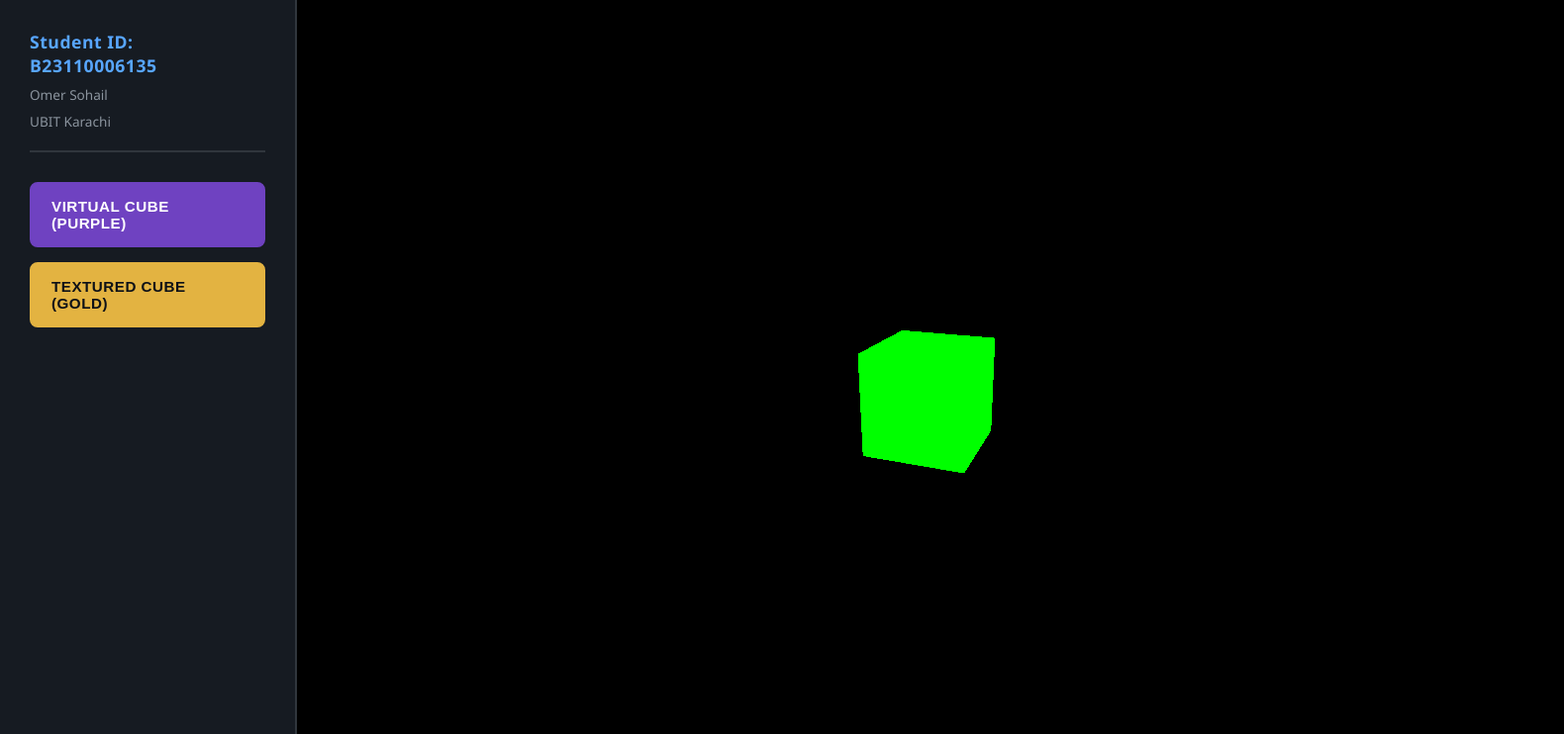
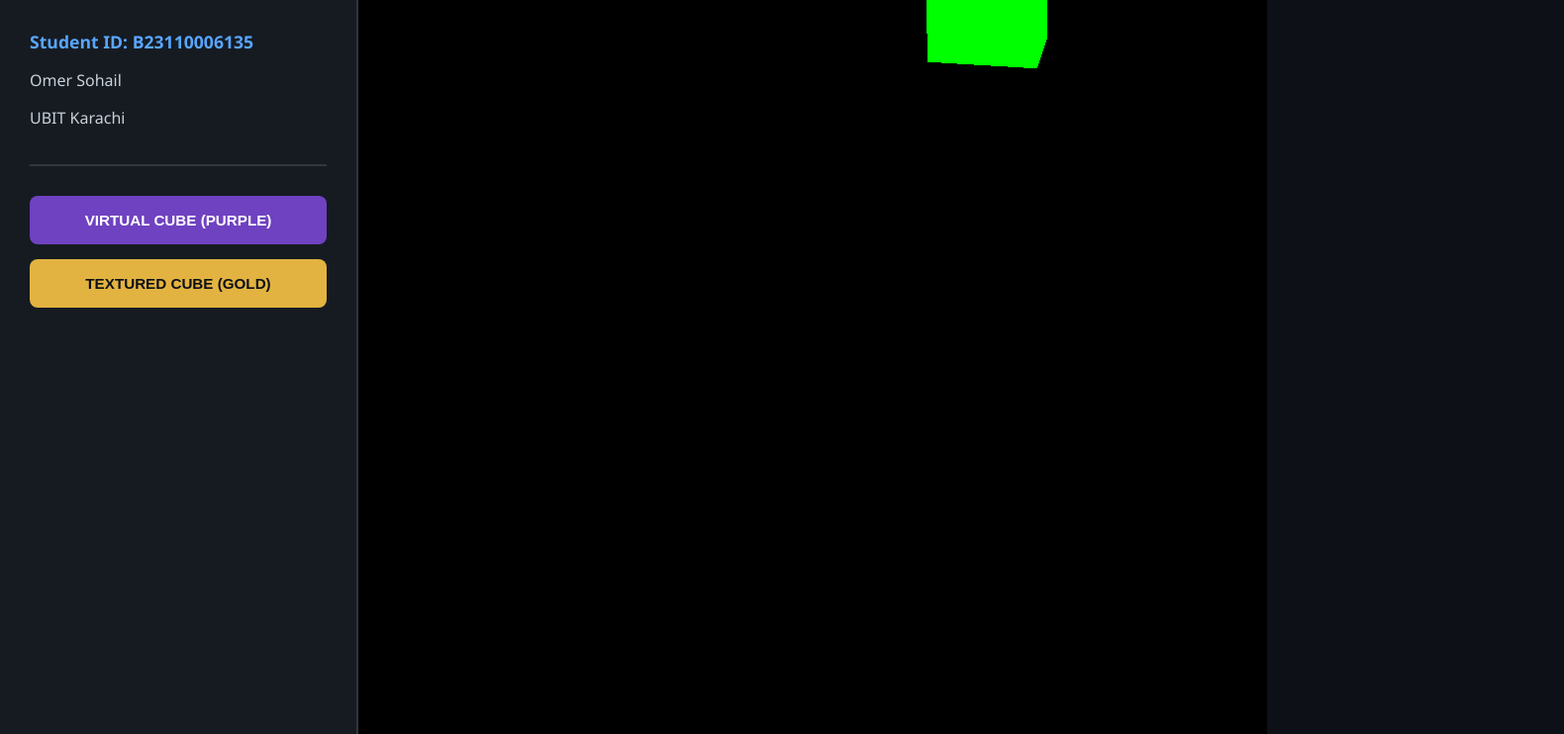
Before and after one commit to osohail2006/texturedcube_omersohail, a React (Vite) app: page / in a window 1280 px wide. Shown: the top 742 px of the page at 99% size, 1580 px wide, since content can reach past the window. Built offline with nearby package versions, Linux system fonts and the light colour scheme.

Commit message:
Refactor CSS for layout and styling improvements

```diff
--- a/src/index.css
+++ b/src/index.css
@@ -1,32 +1,31 @@
 /* General Page Styling */
-body {
+html, body, #root {
   margin: 0;
   padding: 0;
-  background-color: #0d1117; /* Deep Midnight Blue/Black */
-  color: #c9d1d9; /* Off-White for text */
-  font-family: 'Segoe UI', Roboto, Helvetica, Arial, sans-serif;
-  display: flex; /* Key for the two-column layout */
-  height: 100vh;
-  overflow: hidden; /* Prevents scrollbars */
+  width: 100%;
+  height: 100%;
+  background-color: #0d1117;
+  color: #c9d1d9;
+  font-family: 'Segoe UI', sans-serif;
+  overflow: hidden;
 }
 
-/* THE SIDEBAR (LEFT MENU) */
 .app-layout {
   display: flex;
-  width: 100%;
+  width: 100vw;
+  height: 100vh;
 }
 
 .sidebar {
   width: 300px;
-  background-color: #161b22; /* Slightly Lighter Black/Grey */
-  border-right: 2px solid #30363d; /* Dark border */
+  background-color: #161b22;
+  border-right: 2px solid #30363d;
   display: flex;
   flex-direction: column;
   padding: 30px;
-  box-sizing: border-box;
+  flex-shrink: 0; /* Prevents sidebar from squishing */
 }
 
-/* Branding/Identity Header in Sidebar */
 .identity-header {
   border-bottom: 2px solid #30363d;
   padding-bottom: 20px;
@@ -36,24 +35,15 @@ body {
 .identity-header h1 {
   font-size: 1.1rem;
   margin: 0;
-  color: #58a6ff; /* Cyan Blue */
-  letter-spacing: 0.5px;
+  color: #58a6ff;
 }
 
-.identity-header p {
-  font-size: 0.85rem;
-  color: #8b949e; /* Muted grey */
-  margin: 8px 0 0 0;
-}
-
-/* Control Buttons Section */
 .control-pane {
   display: flex;
   flex-direction: column;
-  gap: 15px; /* Spacing between buttons */
+  gap: 15px;
 }
 
-/* New, unique button styling with neon effects */
 .control-btn {
   padding: 14px 20px;
   font-size: 0.95rem;
@@ -62,42 +52,28 @@ body {
   border-radius: 8px;
   cursor: pointer;
   transition: all 0.3s ease;
-  text-align: left;
-  letter-spacing: 0.5px;
 }
 
-/* Color Scheme: Simple Cube (Purple) */
 .btn-simple {
-  background-color: #6f42c1; /* Modern Purple */
+  background-color: #6f42c1;
   color: white;
-  border-color: #6f42c1;
 }
 
-.btn-simple:hover {
-  background-color: rgba(111, 66, 193, 0.2); /* Transparent Purple */
-  border-color: #6f42c1;
-  box-shadow: 0 0 15px rgba(111, 66, 193, 0.4); /* Glow effect */
+.btn-textured {
+  background-color: #e3b341;
+  color: #0d1117;
 }
 
-/* Color Scheme: Textured Cube (Gold/Yellow) */
-.btn-textured {
-  background-color: #e3b341; /* Deep Gold/Yellow */
-  color: #0d1117; /* Dark text for contrast */
-  border-color: #e3b341;
-}
-
-.btn-textured:hover {
-  background-color: rgba(227, 179, 65, 0.1);
-  color: #e3b341;
-  border-color: #e3b341;
-  box-shadow: 0 0 15px rgba(227, 179, 65, 0.4); /* Glow effect */
-}
-
-/* THE MAIN DISPLAY AREA (RIGHT CUBE SPACE) */
 .main-stage {
-  flex-grow: 1; /* Fills remaining space */
+  flex-grow: 1;
+  background-color: #0a0e12;
+  position: relative;
   display: flex;
   justify-content: center;
   align-items: center;
-  background-color: #0a0e12; /* Slightly Darker stage */
 }
+
+/* Ensures Three.js canvas fills the area */
+#canvas-container canvas {
+  display: block;
+}
```
